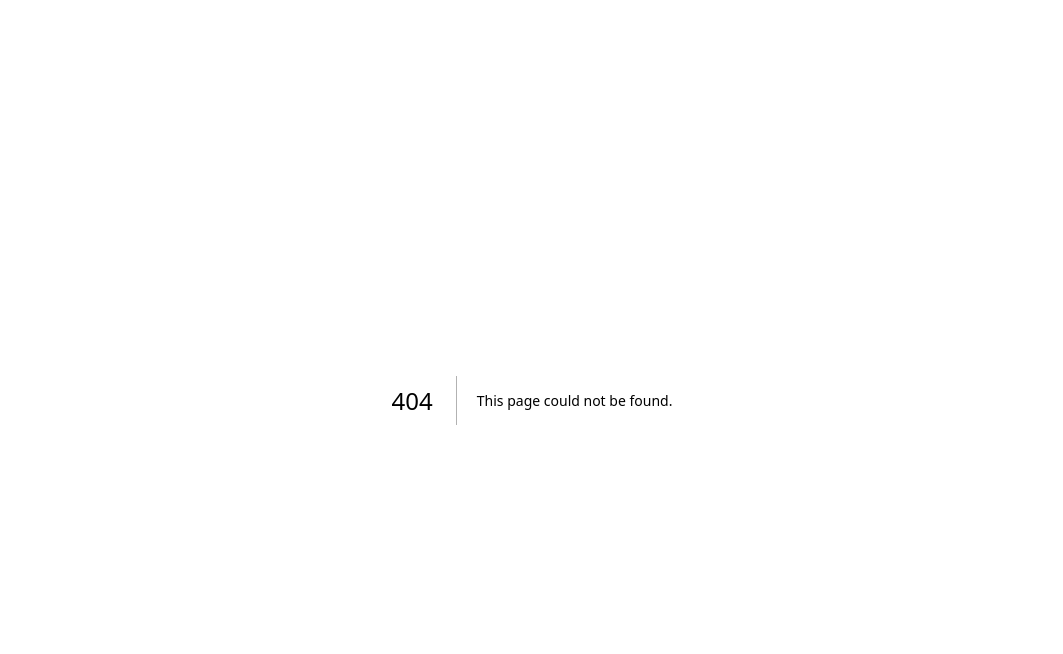
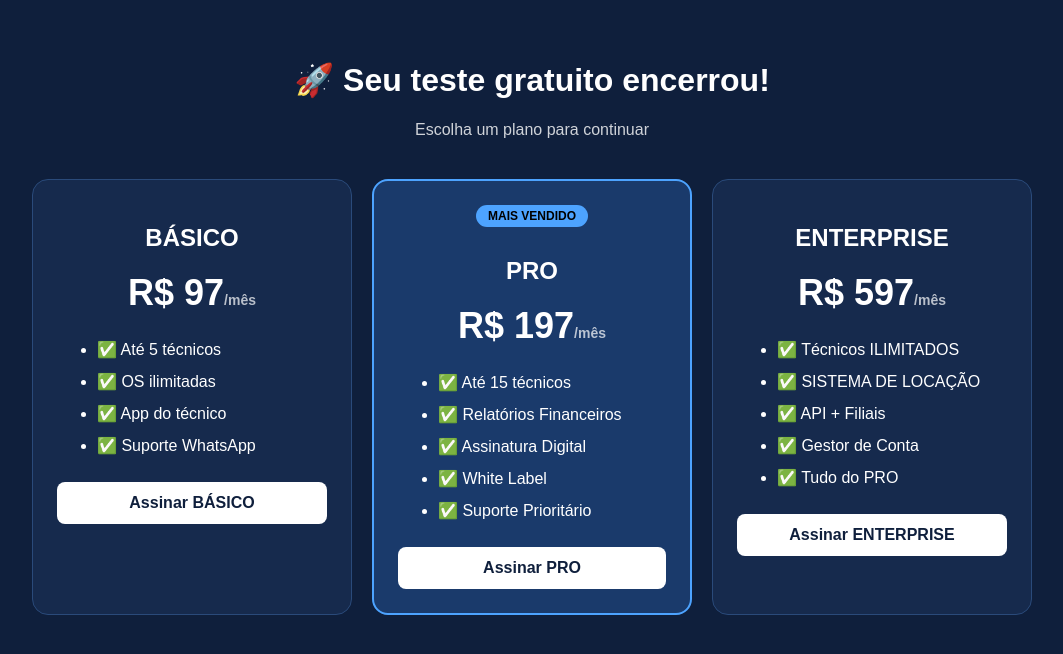
Before and after one commit to LCRodrigues98/-fieldops-pro, a Next.js app: page /planos in a window 1280 px wide. Before the commit this address had no page. Shown: the top 654 px of the page, without its empty margins (108-1171 px from the left). Built offline with nearby package versions, Linux system fonts and the light colour scheme.

Commit message:
Create page.js

```diff
--- /dev/null
+++ b/app/planos/page.js
@@ -0,0 +1,25 @@
+'use client'
+export default function Planos(){
+  const planos = [
+    {nome:'BÁSICO', preco:'R$ 97', por:'/mês', id:'basico', features:['Até 5 técnicos','OS ilimitadas','App do técnico','Suporte WhatsApp']},
+    {nome:'PRO', preco:'R$ 197', por:'/mês', id:'pro', destaque:true, features:['Até 15 técnicos','Relatórios Financeiros','Assinatura Digital','White Label','Suporte Prioritário']},
+    {nome:'ENTERPRISE', preco:'R$ 597', por:'/mês', id:'enterprise', features:['Técnicos ILIMITADOS','SISTEMA DE LOCAÇÃO','API + Filiais','Gestor de Conta','Tudo do PRO']},
+  ]
+  return (
+    <div style={{background:'#0f1f3c', minHeight:'100vh', color:'white', padding:'40px 20px', fontFamily:'sans-serif'}}>
+      <h1 style={{textAlign:'center', fontSize:'32px'}}>🚀 Seu teste gratuito encerrou!</h1>
+      <p style={{textAlign:'center', opacity:.8}}>Escolha um plano para continuar</p>
+      <div style={{display:'grid', gridTemplateColumns:'repeat(auto-fit, minmax(280px, 1fr))', gap:'20px', maxWidth:'1000px', margin:'40px auto'}}>
+        {planos.map(p=>(
+          <div key={p.id} style={{background: p.destaque ? '#1a3a6b' : '#162a4d', border: p.destaque ? '2px solid #4da3ff' : '1px solid #2a4a7a', borderRadius:'16px', padding:'24px', textAlign:'center'}}>
+            {p.destaque && <div style={{background:'#4da3ff', color:'black', borderRadius:'20px', padding:'4px 12px', display:'inline-block', fontSize:'12px', fontWeight:'bold', marginBottom:'10px'}}>MAIS VENDIDO</div>}
+            <h2>{p.nome}</h2>
+            <div style={{fontSize:'36px', fontWeight:'bold'}}>{p.preco}<span style={{fontSize:'14px', opacity:.7}}>{p.por}</span></div>
+            <ul style={{textAlign:'left', margin:'20px 0', lineHeight:'2'}}>{p.features.map(f=><li key={f}>✅ {f}</li>)}</ul>
+            <a href={`https://www.mercadopago.com.br/checkout/v1/redirect?pref_id=SEU_PREF_ID_${p.id.toUpperCase()}`} style={{display:'block', background:'#fff', color:'#0f1f3c', padding:'12px', borderRadius:'8px', textDecoration:'none', fontWeight:'bold'}}>Assinar {p.nome}</a>
+          </div>
+        ))}
+      </div>
+    </div>
+  )
+}
```
